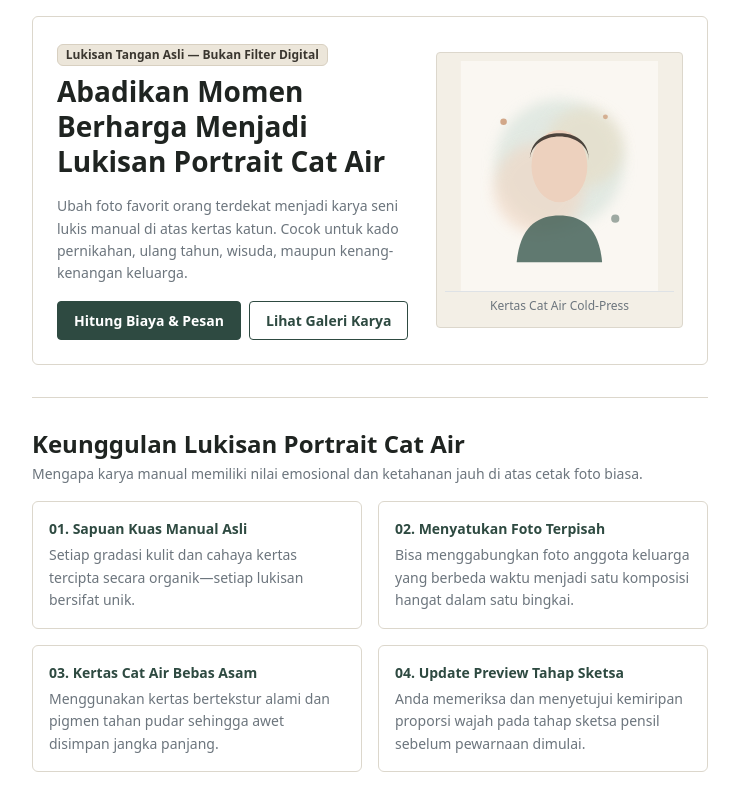
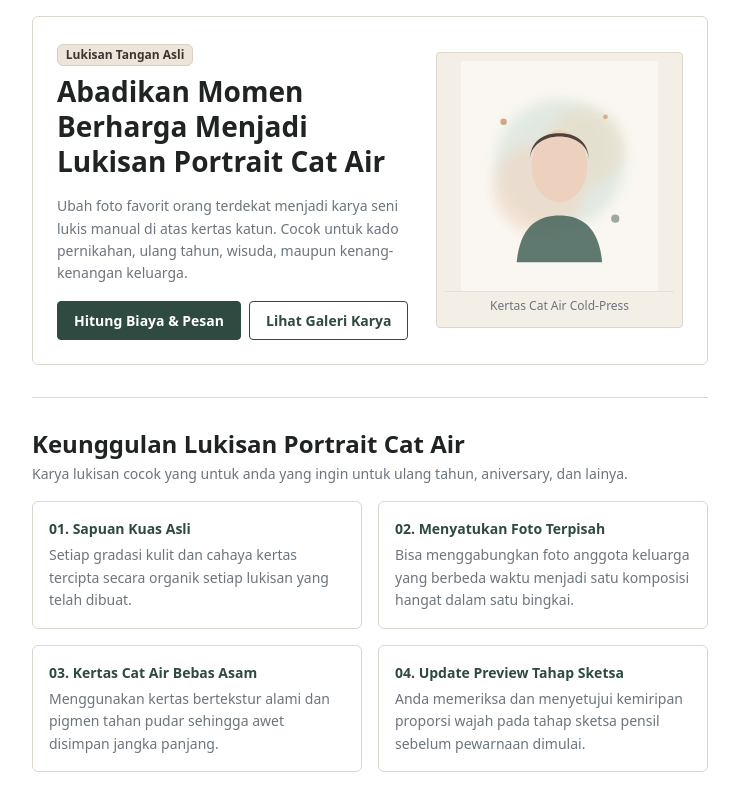
Before and after one commit to kodetumbuh/robiteh.github.io, a plain HTML site: page lukisan_portrait.html in a window 1280 px wide. Shown: the top 785 px of the page, without its empty margins (270-1009 px from the left). Drawn offline with Linux system fonts and the light colour scheme.

Commit message:
perbaikan minor di lukisan_

```diff
--- a/lukisan_portrait.html
+++ b/lukisan_portrait.html
@@ -116,7 +116,7 @@
     <header class="box-flat p-4 p-md-4 mb-4">
         <div class="row align-items-center g-4">
             <div class="col-md-7">
-                <span class="badge badge-paper mb-2">Lukisan Tangan Asli — Bukan Filter Digital</span>
+                <span class="badge badge-paper mb-2">Lukisan Tangan Asli</span>
                 <h1 class="h3 fw-bold lh-sm mb-3">Abadikan Momen Berharga Menjadi Lukisan Portrait Cat Air</h1>
                 <p class="text-secondary small mb-3">
                     Ubah foto favorit orang terdekat menjadi karya seni lukis manual di atas kertas katun. Cocok untuk kado pernikahan, ulang tahun, wisuda, maupun kenang-kenangan keluarga.
@@ -155,14 +155,14 @@
     <section id="kelebihan" class="section-space">
         <div class="mb-3">
             <h2 class="h4 fw-bold mb-1">Keunggulan Lukisan Portrait Cat Air</h2>
-            <p class="text-secondary small mb-0">Mengapa karya manual memiliki nilai emosional dan ketahanan jauh di atas cetak foto biasa.</p>
+            <p class="text-secondary small mb-0">Karya lukisan cocok yang untuk anda yang ingin untuk ulang tahun, aniversary, dan lainya.</p>
         </div>
 
         <div class="row g-3">
             <div class="col-sm-6">
                 <div class="box-flat p-3 h-100">
-                    <div class="fw-bold text-sage small mb-1">01. Sapuan Kuas Manual Asli</div>
-                    <p class="text-secondary small mb-0">Setiap gradasi kulit dan cahaya kertas tercipta secara organik—setiap lukisan bersifat unik.</p>
+                    <div class="fw-bold text-sage small mb-1">01. Sapuan Kuas Asli</div>
+                    <p class="text-secondary small mb-0">Setiap gradasi kulit dan cahaya kertas tercipta secara organik setiap lukisan yang telah dibuat.</p>
                 </div>
             </div>
             <div class="col-sm-6">
```
